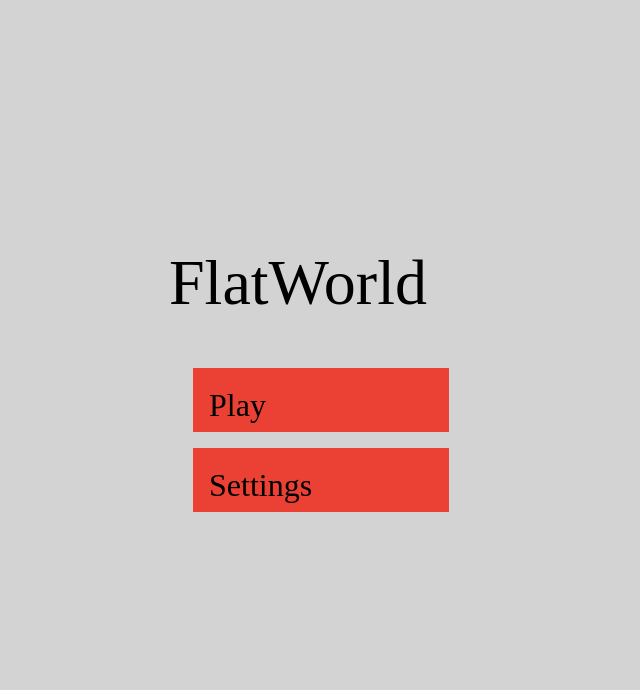
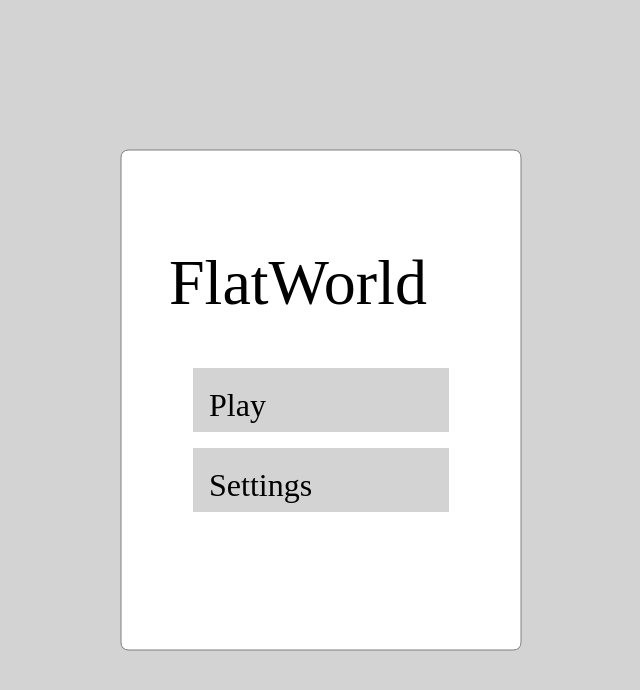
Before and after one commit to Zekiah-A/FlatWorld, a plain HTML site: page index.html in a window 1280 px wide. Shown: the whole page, without its empty margins (319-959 px from the left). Drawn offline with Linux system fonts and the light colour scheme.

Commit message:
Implement UI lib input

```diff
--- a/index.html
+++ b/index.html
@@ -14,7 +14,91 @@ function resizeCanvas() {
     canvas.width = this.innerWidth;
     canvas.height = this.innerHeight;
 }
-resizeCanvas();
+var TestType;
+(function (TestType) {
+    TestType[TestType["Hover"] = 0] = "Hover";
+    TestType[TestType["Down"] = 1] = "Down";
+    TestType[TestType["Up"] = 2] = "Up";
+})(TestType || (TestType = {}));
+class Radius {
+    constructor(tl, tr = null, bl = null, br = null) {
+        this.topLeft = tl;
+        this.topRight = tr !== null && tr !== void 0 ? tr : tl;
+        this.bottomLeft = bl !== null && bl !== void 0 ? bl : tl;
+        this.bottomRight = br !== null && br !== void 0 ? br : tl;
+    }
+}
+class Page {
+    constructor() {
+        this.elements = new Array;
+    }
+    elementUp(element) { }
+    elementDown(element) { }
+    elementHover(element) { }
+    hitTest(x, y, type) {
+        for (let i = this.elements.length - 1; i >= 0; i--) {
+            let element = this.elements[i];
+            if ((x > element.bounds[0]() && x < element.bounds[2]())
+                && (y > element.bounds[1]() && y < element.bounds[3]())) {
+                if (type == TestType.Hover) {
+                    element.onhover();
+                    this.elementHover(element);
+                }
+                else if (type == TestType.Up) {
+                    element.onmouseup();
+                    this.elementDown(element);
+                }
+                else if (type == TestType.Down) {
+                    element.onmousedown();
+                    this.elementUp(element);
+                }
+                return true;
+            }
+        }
+        return false;
+    }
+    render() {
+        ctx.clearRect(0, 0, canvas.width, canvas.height);
+        for (let element of this.elements) {
+            element.render();
+        }
+    }
+}
+class RoundedRect {
+    constructor(colour, border, radius, x, y, width, height, id = "") {
+        this.colour = colour;
+        this.border = border;
+        this.radius = radius;
+        this.id = id;
+        this.bounds = [];
+        this.bounds[0] = x;
+        this.bounds[1] = y;
+        this.bounds[2] = () => x() + width();
+        this.bounds[3] = () => y() + height();
+    }
+    onhover() { }
+    onmousedown() { }
+    onmouseup() { }
+    render() {
+        ctx.save();
+        ctx.strokeStyle = this.border;
+        ctx.fillStyle = this.colour;
+        ctx.beginPath();
+        ctx.moveTo(this.bounds[0]() + this.radius.topLeft, this.bounds[1]());
+        ctx.lineTo(this.bounds[2]() - this.radius.topRight, this.bounds[1]());
+        ctx.quadraticCurveTo(this.bounds[2](), this.bounds[1](), this.bounds[2](), this.bounds[1]() + this.radius.topRight);
+        ctx.lineTo(this.bounds[2](), this.bounds[3]() - this.radius.bottomRight);
+        ctx.quadraticCurveTo(this.bounds[2](), this.bounds[3](), this.bounds[2]() - this.radius.bottomRight, this.bounds[3]());
+        ctx.lineTo(this.bounds[0]() + this.radius.bottomLeft, this.bounds[3]());
+        ctx.quadraticCurveTo(this.bounds[0](), this.bounds[3](), this.bounds[0](), this.bounds[3]() - this.radius.bottomLeft);
+        ctx.lineTo(this.bounds[0](), this.bounds[1]() + this.radius.topLeft);
+        ctx.quadraticCurveTo(this.bounds[0](), this.bounds[1](), this.bounds[0]() + this.radius.topLeft, this.bounds[1]());
+        ctx.closePath();
+        ctx.fill();
+        ctx.stroke();
+        ctx.restore();
+    }
+}
 class Label {
     constructor(text, colour, fontSize, x, y, id = "") {
         this.text = text;
@@ -27,6 +111,9 @@ class Label {
         this.bounds[2] = x;
         this.bounds[3] = y;
     }
+    onhover() { }
+    onmousedown() { }
+    onmouseup() { }
     render() {
         ctx.save();
         ctx.fillStyle = this.colour;
@@ -43,11 +130,15 @@ class Button {
         this.bounds = [];
         this.width = 256;
         this.height = 64;
+        this.hovering = false;
         this.bounds[0] = x;
         this.bounds[1] = y;
         this.bounds[2] = () => x() + this.width;
         this.bounds[3] = () => y() + this.height;
     }
+    onhover() { }
+    onmousedown() { }
+    onmouseup() { }
     render() {
         ctx.save();
         // Draw button background
@@ -57,58 +148,48 @@ class Button {
         ctx.fillStyle = "#000000";
         ctx.font = "32px serif";
         ctx.fillText(this.text, this.bounds[0]() + 16, this.bounds[1]() + (this.height / 2) + 16);
+        // Draw hover
         ctx.restore();
     }
 }
-class MainPage {
+class MainPage extends Page {
     constructor() {
+        super();
         this.elements = new Array;
+        this.elements.push(new RoundedRect("#FFFFFF", "#808080", new Radius(8), () => innerWidth / 2 - Math.min(innerWidth - 16, 400) / 2, () => innerHeight / 2 - 250, () => Math.min(innerWidth - 16, 400), () => 500));
         this.elements.push(new Label("FlatWorld", "#000000", 64, () => innerWidth / 2 - 152, () => innerHeight / 2 - 96));
-        this.elements.push(new Button("Play", "#eb4034", () => innerWidth / 2 - 128, () => innerHeight / 2 - 32, "playBtn"));
-        this.elements.push(new Button("Settings", "#eb4034", () => innerWidth / 2 - 128, () => innerHeight / 2 + 48, "settingsBtn"));
+        this.elements.push(new Button("Play", "lightgray", () => innerWidth / 2 - 128, () => innerHeight / 2 - 32, "playBtn"));
+        this.elements.push(new Button("Settings", "lightgray", () => innerWidth / 2 - 128, () => innerHeight / 2 + 48, "settingsBtn"));
     }
-    elementHit(element) {
-        console.log(element.id);
+    elementUp(element) {
         switch (element.id) {
             case "playBtn":
+                console.log("Starting game");
+                currentPage = gamePage;
+                currentPage.render();
                 break;
             case "settingsBtn":
                 break;
         }
     }
-    hitTest(x, y) {
-        for (let element of this.elements) {
-            if ((x > element.bounds[0]() && x < element.bounds[2]())
-                && (y > element.bounds[1]() && y < element.bounds[3]())) {
-                this.elementHit(element);
-                return true;
-            }
-        }
-        return false;
+    elementDown(element) {
     }
-    render() {
-        for (let element of this.elements) {
-            element.render();
-        }
+    elementHover(element) {
     }
 }
-class GamePage {
+class GamePage extends Page {
     constructor() {
-        this.elements = new Array;
-    }
-    hitTest(x, y) {
-        return false;
-    }
-    render() {
+        super();
     }
 }
-let mainPage = new MainPage();
-let gamePage = new GamePage();
+resizeCanvas();
+var mainPage = new MainPage();
+var gamePage = new GamePage();
 currentPage = mainPage;
-currentPage.render();
+currentPage.render(); //MouseEvent.prototype.clientX
 // We propogate the click from the UI (foreground) to background
-function hitTest(event) {
-    if (!currentPage.hitTest(event.clientX, event.clientY)) {
+function hitTest(event, type) {
+    if (!currentPage.hitTest(event.clientX || event.touches[0].clientX, event.clientY || event.touches[0].clientY, type)) {
         //Handle game input
     }
 }
@@ -116,7 +197,11 @@ this.addEventListener("resize", () => {
     resizeCanvas();
     currentPage.render();
 });
-canvas.addEventListener("click", hitTest);
-canvas.addEventListener("touchend", hitTest);
+canvas.addEventListener("mousedown", (event) => hitTest(event, TestType.Down));
+canvas.addEventListener("touchstart", (event) => hitTest(event, TestType.Down));
+canvas.addEventListener("mousemove", (event) => hitTest(event, TestType.Hover));
+canvas.addEventListener("touchmove", (event) => hitTest(event, TestType.Hover));
+canvas.addEventListener("mouseup", (event) => hitTest(event, TestType.Down));
+canvas.addEventListener("touchend", (event) => hitTest(event, TestType.Up));
 </script>
 </html>
```
Also changed, not shown: 1 other file.
